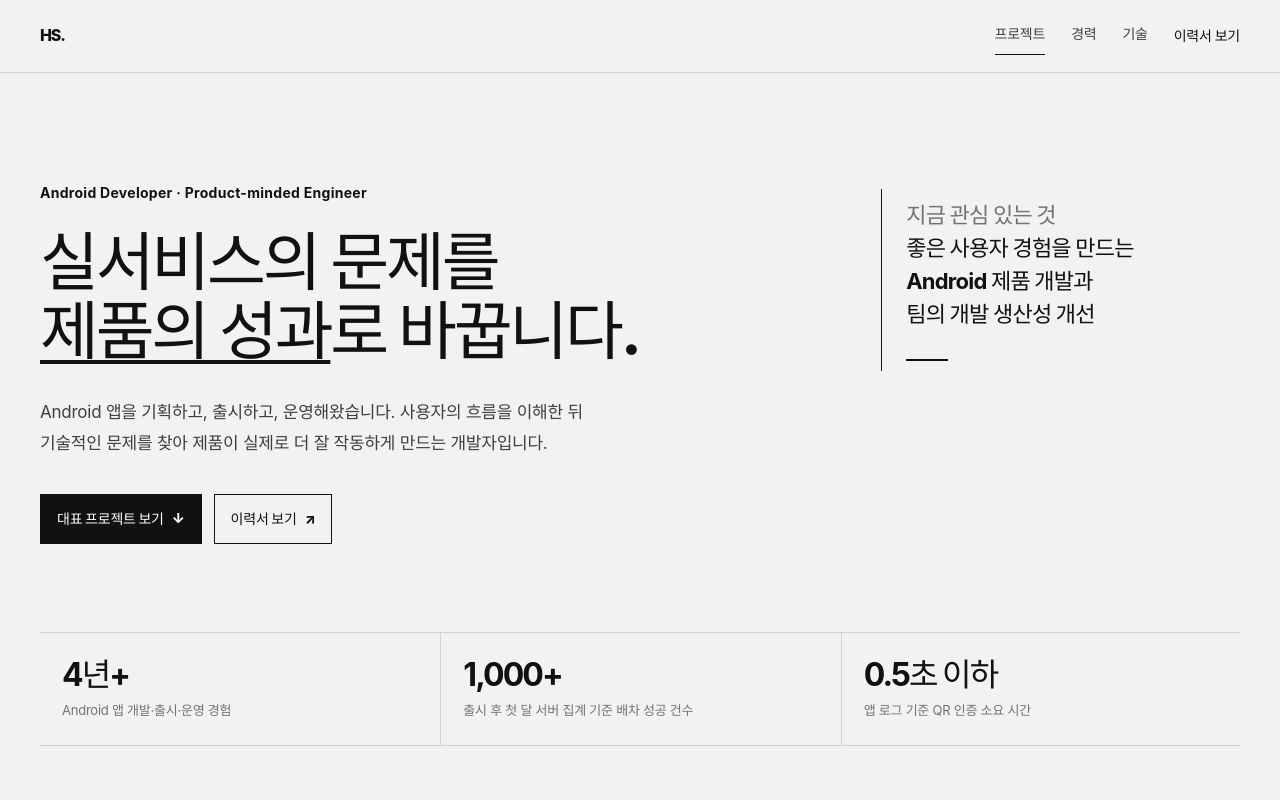
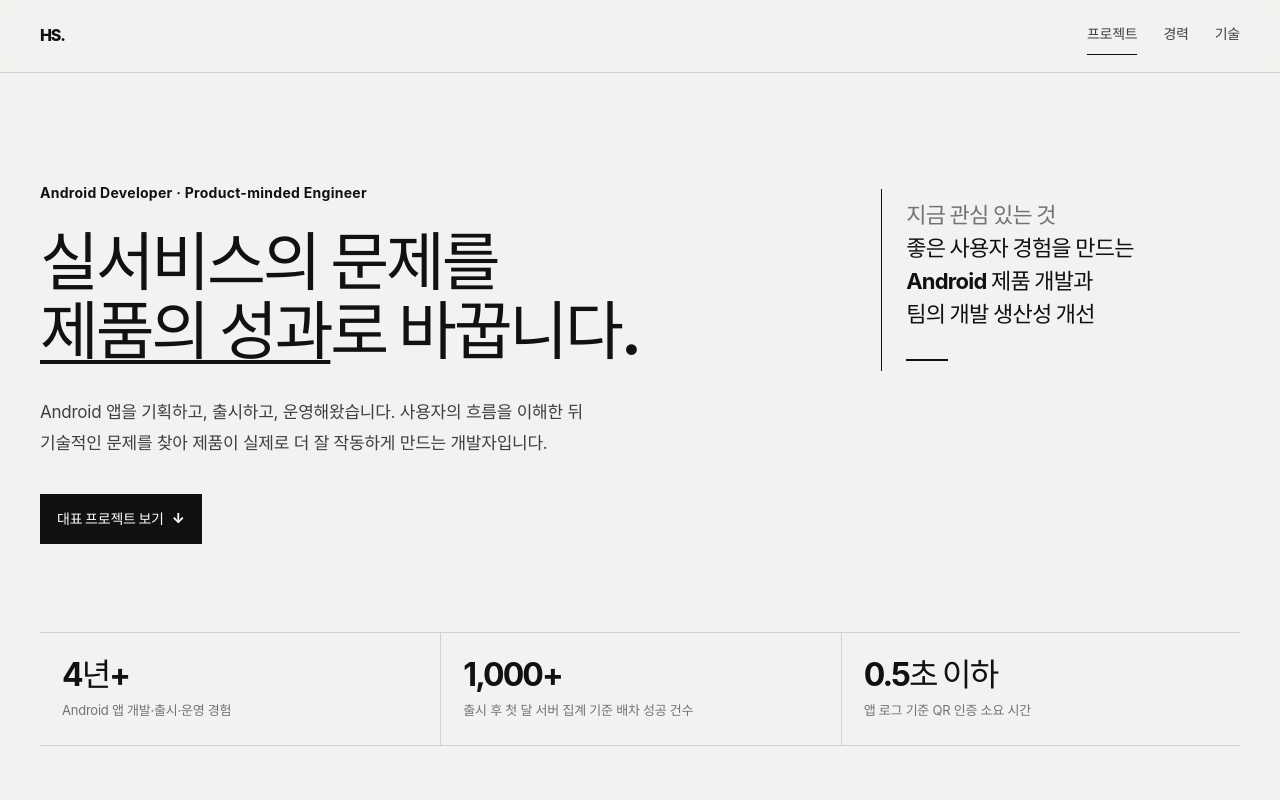
Before and after one commit to ese111/ese111.github.io, a plain HTML site: page index.html in a window 1280 px wide. Shown: the top 800 px of the page. Drawn offline with Linux system fonts and the light colour scheme.

Commit message:
Remove resume links from portfolio

```diff
--- a/index.html
+++ b/index.html
@@ -266,7 +266,6 @@
         <a href="#work">프로젝트</a>
         <a href="#experience">경력</a>
         <a href="#skills">기술</a>
-        <a class="nav-cta" href="./figma_resume.html">이력서 보기</a>
       </div>
     </nav>
   </header>
@@ -280,7 +279,6 @@
           <p class="hero-copy">Android 앱을 기획하고, 출시하고, 운영해왔습니다. 사용자의 흐름을 이해한 뒤 기술적인 문제를 찾아 제품이 실제로 더 잘 작동하게 만드는 개발자입니다.</p>
           <div class="hero-actions">
             <a class="button primary" href="#work">대표 프로젝트 보기 <span aria-hidden="true">↓</span></a>
-            <a class="button secondary" href="./figma_resume.html">이력서 보기 <span aria-hidden="true">↗</span></a>
           </div>
         </div>
         <aside class="hero-note">
@@ -450,7 +448,6 @@
           <p class="section-kicker">연락처</p>
           <a class="contact-email" href="mailto:feung94@gmail.com">email : feung94@gmail.com</a>
         </div>
-        <a class="button" href="./figma_resume.html">이력서 확인하기 <span aria-hidden="true">↗</span></a>
       </div>
     </section>
   </main>
```
